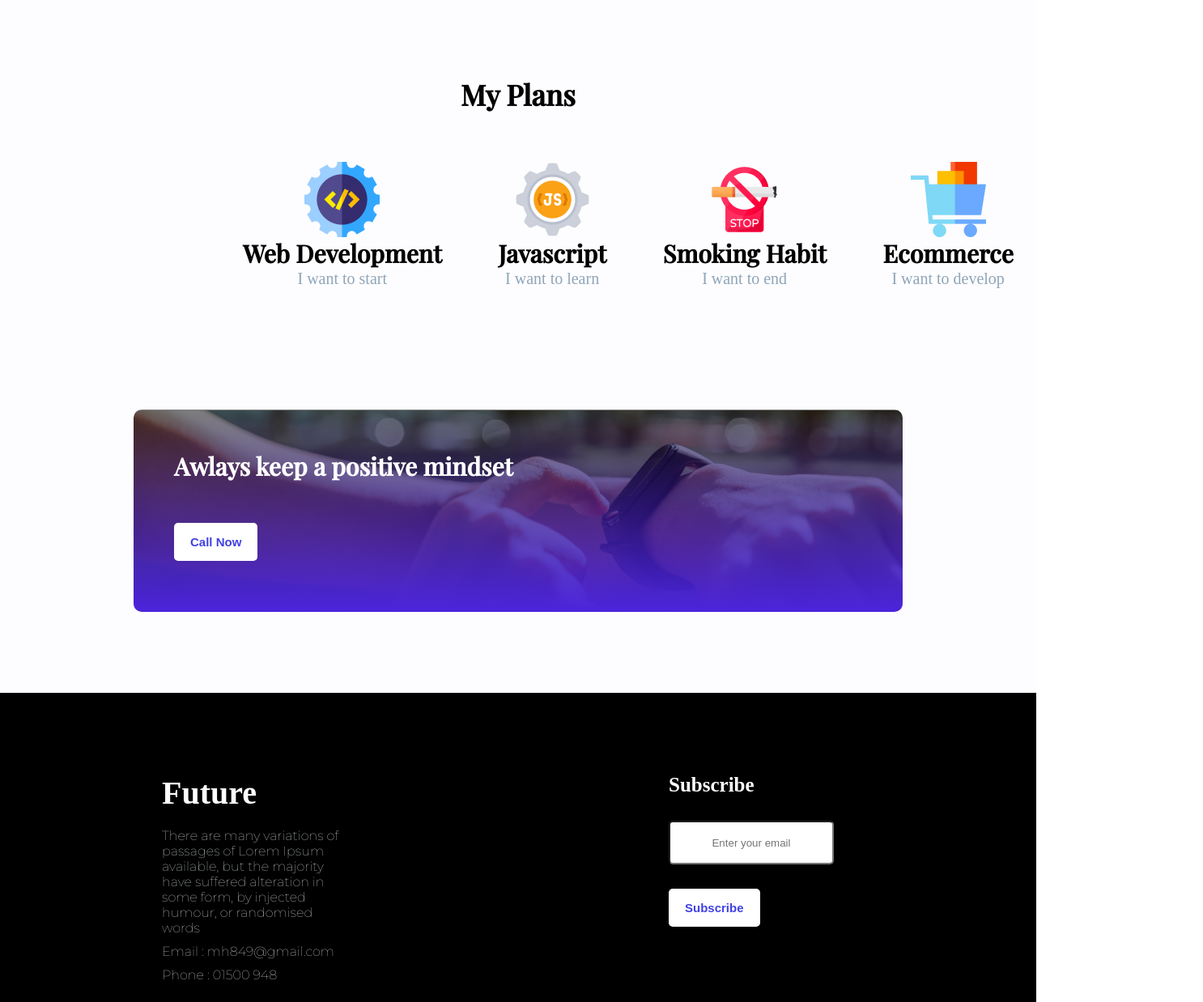
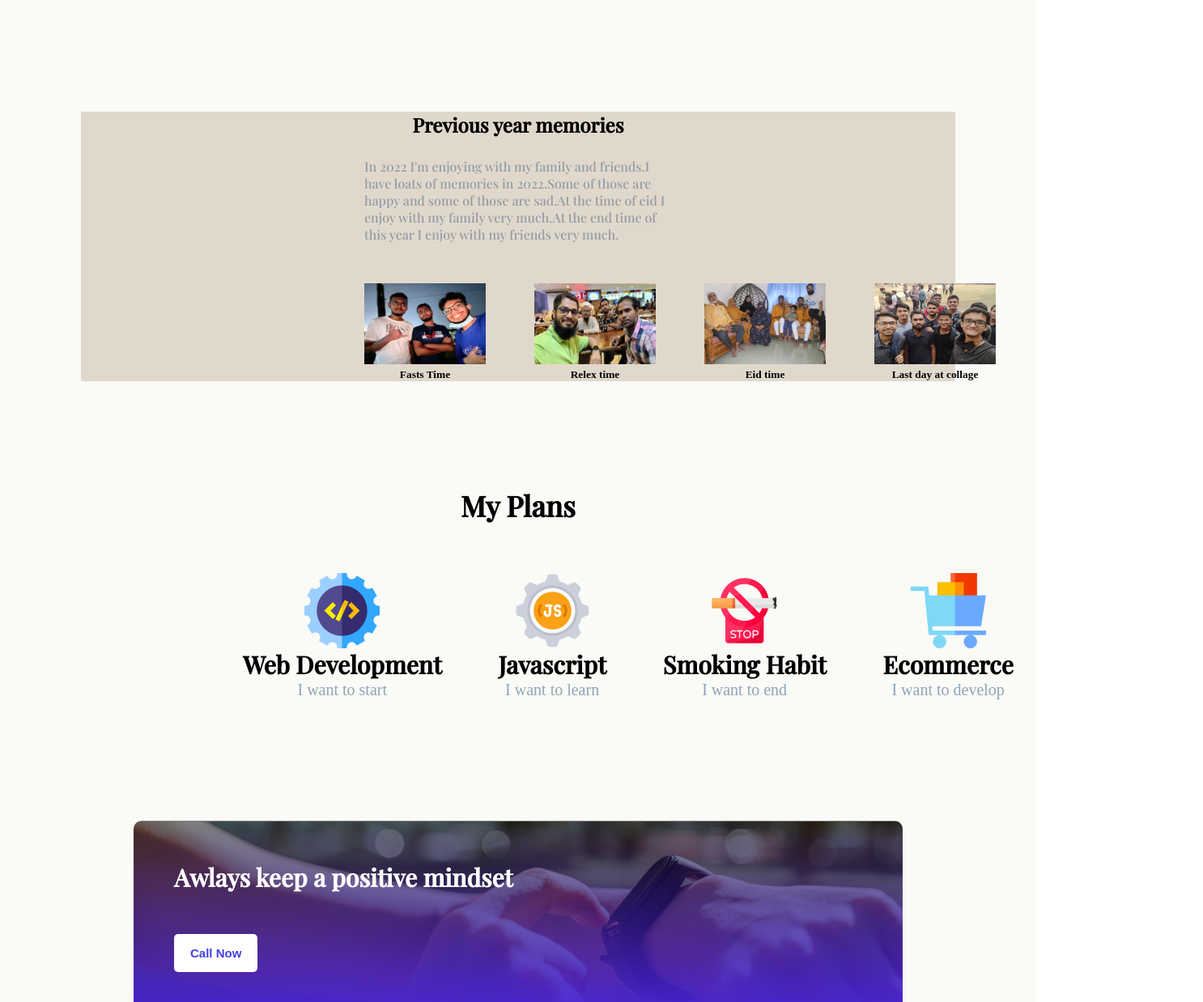
Before and after one commit to mehedihasan42/new-year-new-mehedi, a plain HTML site: page index.html in a window 1280 px wide. Shown: the part 1536-2774 px from the top of the page at 81% size, 1486 px wide, since content can reach past the window. Drawn offline with nearby package versions, Linux system fonts and the light colour scheme.

Commit message:
commited

```diff
--- a/index.html
+++ b/index.html
@@ -22,14 +22,14 @@
     </header>
     <!-- main -->
     <main class="main-content">
+      <!-- Content -->
       <section class="content">
         <div class="img">
           <img width="300px" src="./images/Mehedi.png" alt="" />
         </div>
-        <!--  -->
         <div class="box-container">
           <h2>My failures of previous year</h2>
-          <p>
+          <p class="pera">
             Contrary to popular belief, Lorem Ipsum is not simply random text.
             It has roots in a piece of classical Latin literature from 45 BC,
             making it over 2000 years old. Richard McClintock
@@ -57,6 +57,59 @@
           </div>
         </div>
       </section>
+
+      <!-- memories -->
+      <section class="memories">
+        <div class="paragraph">
+          <h2>Previous year memories</h2>
+          <p>
+            In 2022 I'm enjoying with my family and friends.I have loats of
+            memories in 2022.Some of those are happy and some of those are
+            sad.At the time of eid I enjoy with my family very much.At the end
+            time of this year I enjoy with my friends very much.
+          </p>
+        </div>
+        <div class="images">
+          <div class="boxes">
+            <img
+              width="150px"
+              height="100px"
+              src="./images/memories.jpg"
+              alt=""
+            />
+            <h6>Fasts Time</h6>
+          </div>
+          <div class="boxes">
+            <img
+              width="150px"
+              height="100px"
+              src="./images/memories2.jpg"
+              alt=""
+            />
+            <h6>Relex time</h6>
+          </div>
+          <div class="boxes">
+            <img
+              width="150px"
+              height="100px"
+              src="./images/memories3.jpg"
+              alt=""
+            />
+            <h6>Eid time</h6>
+          </div>
+          <div class="boxes">
+            <img
+              width="150px"
+              height="100px"
+              src="./images/memories6.jpg"
+              alt=""
+            />
+            <h6>Last day at collage</h6>
+          </div>
+        </div>
+      </section>
+
+      <!-- Plans -->
       <section class="plans">
         <h3>My Plans</h3>
         <div class="box-container">
@@ -87,6 +140,7 @@
         </div>
       </section>
     </main>
+
     <!-- footer -->
     <footer>
       <div class="box-container">
@@ -109,8 +163,7 @@
           <h3>Subscribe</h3>
           <input type="text" placeholder="Enter your email" />
 
-            <button class="btn">Subscribe</button>
-
+          <button class="btn">Subscribe</button>
         </div>
       </div>
     </footer>
--- a/styles.css
+++ b/styles.css
@@ -11,6 +11,7 @@ header{
     background-position: center;
     background-size: contain;
     height: 100vh;
+    text-align: end;
 }
 
 header .banner h1{
@@ -20,12 +21,16 @@ header .banner h1{
     width: 350px;
     padding: 200px 0 0 1000px;
     font-family: 'Playfair Display', serif;
+    margin-bottom: 20px;
 }
 
 header .banner p{
     padding: 0 150px 0 1000px;
    color: rgb(241, 247, 247);
-   font-family: 'Montserrat', sans-serif;
+   /* font-family: 'Montserrat', sans-serif; */
+   font-family: 'Lato', sans-serif;
+   margin-bottom: 20px;
+   /* font-weight: 500; */
 }
 header .banner .btn{
     margin: 20px 0 0 1240px ;
@@ -36,6 +41,7 @@ header .banner .btn{
     border-radius: 5px;
     font-weight: 700;
     font-size: 15px;
+    margin-right: 150px;
 }
 
    /* main */
@@ -43,7 +49,7 @@ header .banner .btn{
 /* main-contact */
 .main-content{
     padding-bottom: 100px;
-    background-color: #fdfdff;
+    background-color: #fafaf7;
 }
 
 .main-content .content{
@@ -60,10 +66,11 @@ header .banner .btn{
 }
 
 .main-content .content .box-container h2{
-    font-weight: 800;
+    font-weight: 1000;
     font-family: 'Playfair Display', serif;
     font-size: 30px;
     padding-bottom: 7px;
+    margin-bottom: 10px;
 }
 
 .main-content .content .box-container p{
@@ -71,8 +78,41 @@ header .banner .btn{
     padding: 5px;
 }
 
+.main-content .content .box-container .pera{
+    margin-bottom: 15px;
+}
+
 .main-content .content .box-container .mini-box{
     display: flex;
+}
+
+
+/* memories */
+.memories{
+    margin: 150px 100px 0 100px;
+    background-color: rgb(225, 216, 204);
+
+}
+.main-content .memories .images{
+    display: flex;
+   gap: 60px;
+   margin-left: 350px;
+}
+
+.main-content .memories .images .boxes{
+    text-align: center;
+    font-size: 20px;
+}
+
+.memories .paragraph h2{
+    text-align: center;
+    font-family: 'Playfair Display', serif;
+}
+
+.memories .paragraph p{
+    margin: 25px 350px 50px 350px;
+    color: rgb(145, 156, 165);
+    font-family: 'Playfair Display', serif;
 }
 
 /* main-plans */
@@ -103,14 +143,12 @@ header .banner .btn{
 .plans .box-container .box h3{
    font-size: 30px;
    font-weight: 700;
-   /* text-align: center; */
    font-family: 'Playfair Display', serif;
 }
 
 .plans .box-container .box p{
     color: rgb(143, 165, 184);
     font-size: 20px;
-    /* text-align: center; */
 }
 
 .plans .image{
@@ -125,7 +163,7 @@ header .banner .btn{
    align-items: center;
    margin: auto;
    border-radius: 10px;
-   /* background-color: linear-gradient(to bottom, #0033cc 100% , #33ccff 0%); */
+
 }
 
 .plans .second-box-container p{
@@ -147,6 +185,7 @@ header .banner .btn{
     font-size: 15px;
     margin: 50px 50px;
 }
+
 
 /* footer */
 footer{
@@ -171,7 +210,8 @@ footer .box-container .first-container h3{
 footer .box-container .first-container p{
     padding-bottom: 10px;
     color: rgb(241, 247, 247);
-    font-family: 'Montserrat', sans-serif;
+    /* font-family: 'Montserrat', sans-serif; */
+    font-family: 'Lato', sans-serif;
 }
 
 footer .box-container .first-container .icon{
@@ -187,19 +227,22 @@ footer .box-container .second-container h3{
 }
 
 footer .box-container .second-container input{
-    width: 200px;
+    width: 220px;
     height: 50px;
     border-radius: 5px;
    margin:  30px 0 30px 0;
    text-align: center;
+   background-color: black;
+   border: 2px solid #fff;
+   color: #fff;
 }
 
 footer .box-container .second-container .btn{
     background-color: #fff;
-    color: rgb(65, 65, 228);
+    color: #fff;
     padding: 15px 20px;
-    border: 0 solid #fff;
     border-radius: 5px;
     font-weight: 700;
     font-size: 15px;
+    background-color: rgb(65, 65, 228);
 }
```
Also changed, not shown: images/memories.jpg (added), images/memories2.jpg (added), images/memories3.jpg (added), images/memories4.jpg (added), images/memories6.jpg (added).
